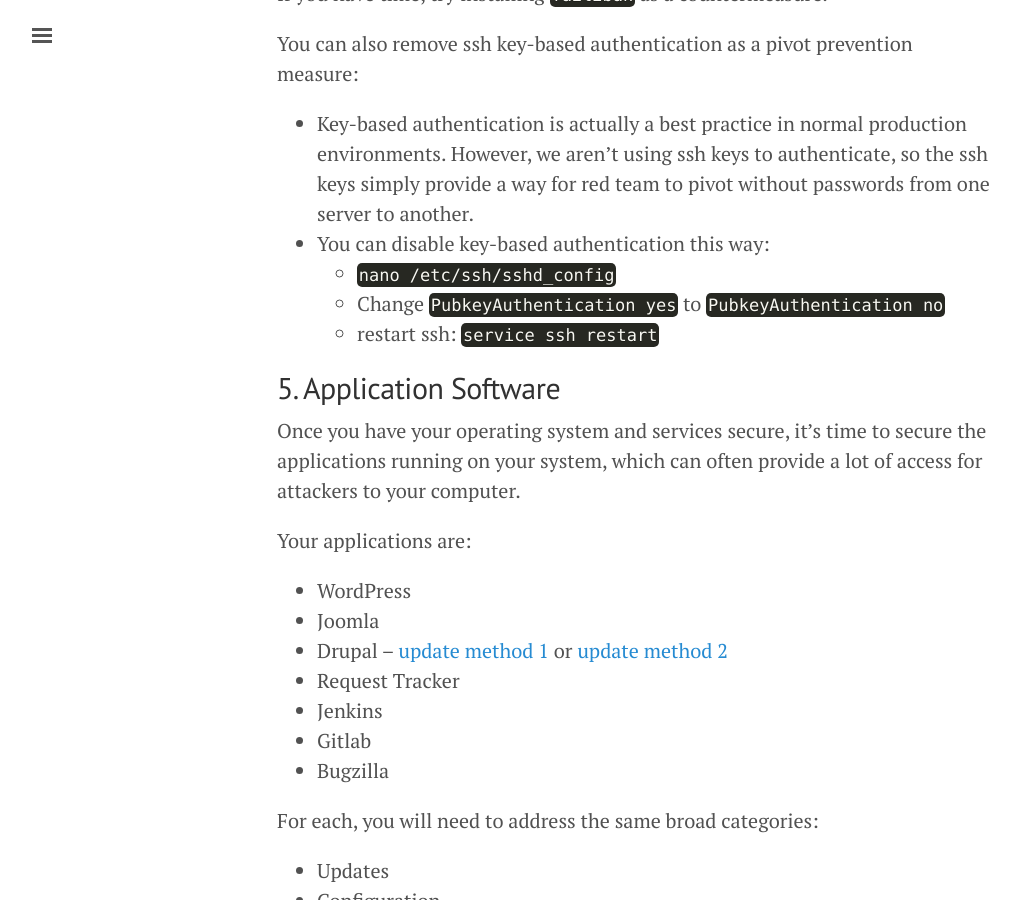
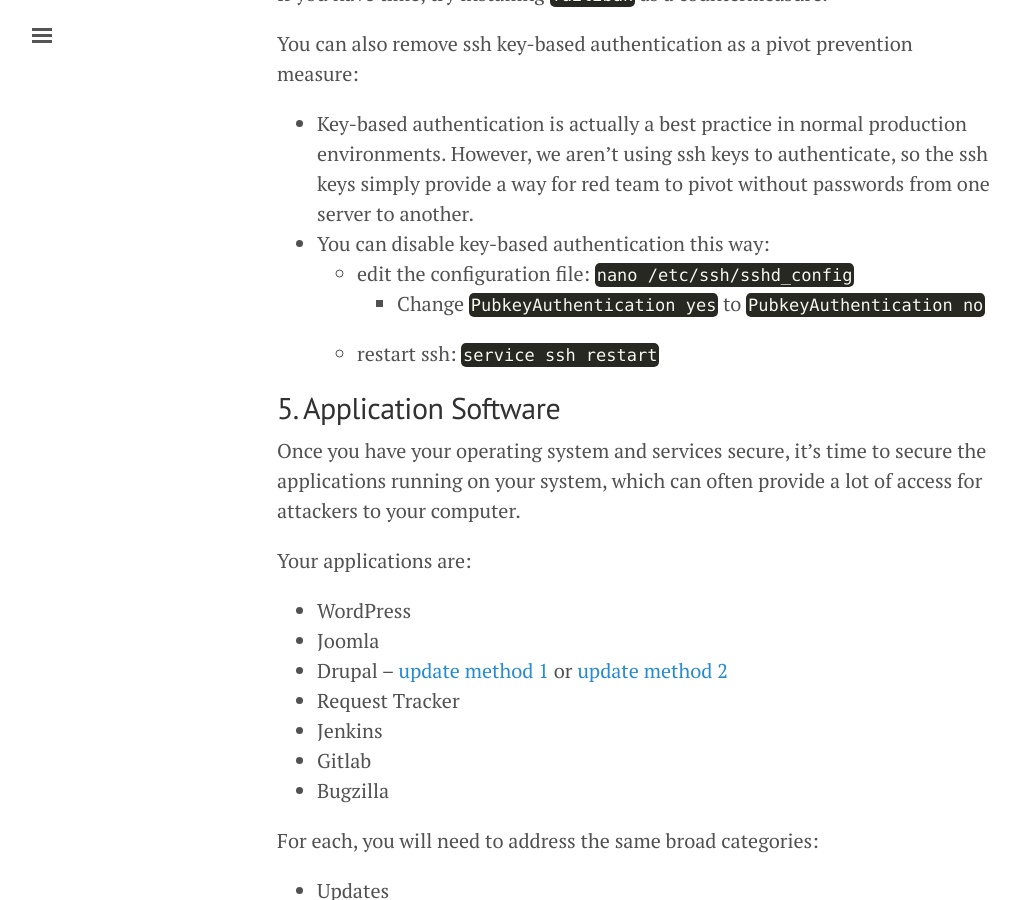
Before and after one commit to slackboxster/slackboxster.github.io, a Jekyll site: the page built from gencyber2017/lesson.md, in a window 1280 px wide and 900 px high, scrolled down 22372 px. Shown: the whole window, without its empty margins (3-1023 px from the left). Built offline with Jekyll 4.4.1, drawn with Linux system fonts in a browser that asks for light colours.

Commit message:
add some precision to the ssh key disable instruction.

```diff
--- a/gencyber2017/lesson.md
+++ b/gencyber2017/lesson.md
@@ -550,8 +550,8 @@
 You can also remove ssh key-based authentication as a pivot prevention measure:
 * Key-based authentication is actually a best practice in normal production environments. However, we aren't using ssh keys to authenticate, so the ssh keys simply provide a way for red team to pivot without passwords from one server to another.
 * You can disable key-based authentication this way:
-    * `nano /etc/ssh/sshd_config`
-    * Change `PubkeyAuthentication yes` to `PubkeyAuthentication no`
+    * edit the configuration file: `nano /etc/ssh/sshd_config`
+        * Change `PubkeyAuthentication yes` to `PubkeyAuthentication no`
     * restart ssh: `service ssh restart`
 
 ## 5. Application Software
```
